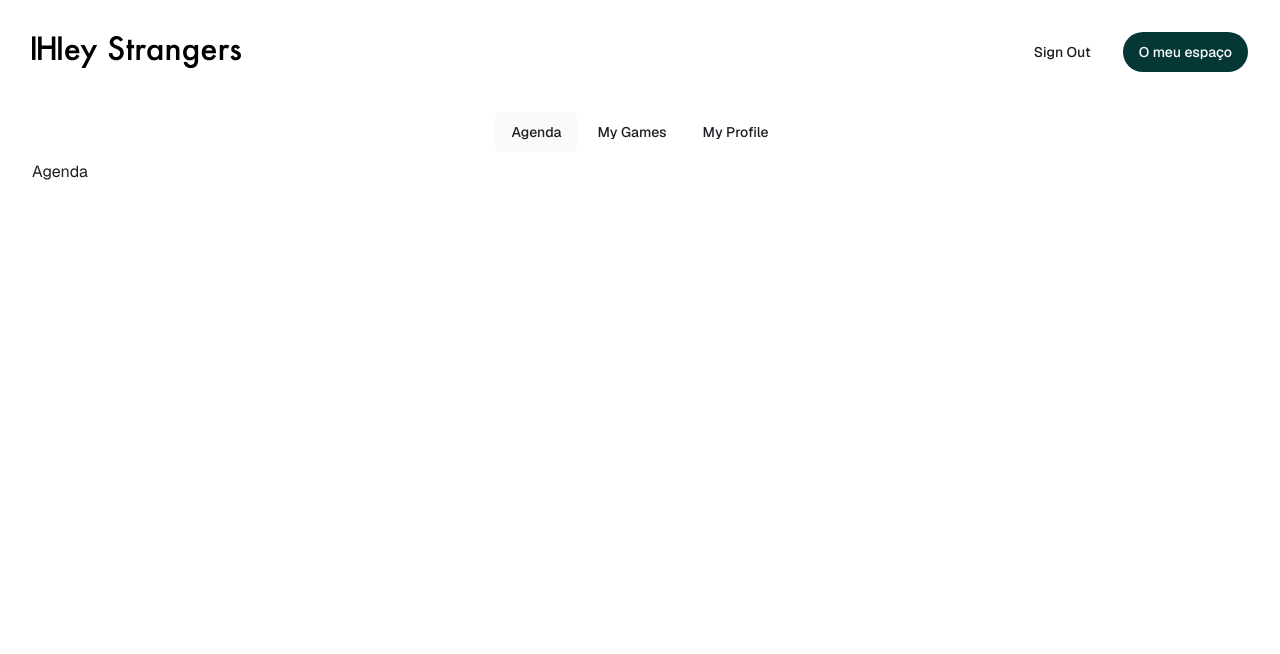
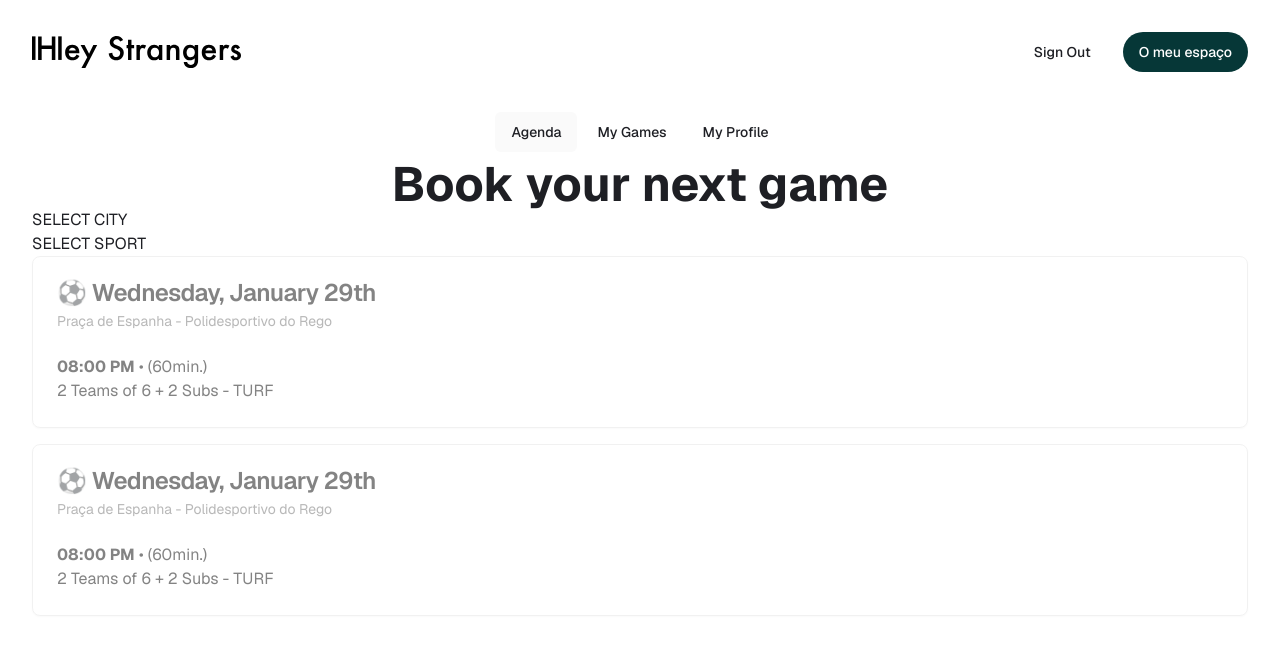
Before and after one commit to Marantesss/hey-strangers-app, a Next.js app: page /app/agenda in a window 1280 px wide. Shown: the top 654 px of the page. Built offline with nearby package versions, Linux system fonts and the light colour scheme.

Commit message:
chore: start agenda

```diff
--- a/app/app/agenda/page.tsx
+++ b/app/app/agenda/page.tsx
@@ -1,10 +1,21 @@
+import GameCard from "@/features/game/components/GameCard";
 import { NextPage } from "next";
 
 const AgendaPage: NextPage = () => {
   return (
-    <div>
-      <h1>Agenda</h1>
-    </div>
+    <main>
+      <h1 className="text-5xl font-bold text-center">Book your next game</h1>
+
+      <div>
+        <div>SELECT CITY</div>
+        <div>SELECT SPORT</div>
+      </div>
+
+      <div className="space-y-4">
+        <GameCard />
+        <GameCard />
+      </div>
+    </main>
   )
 }
 
--- a/app/app/games/page.tsx
+++ b/app/app/games/page.tsx
@@ -3,7 +3,9 @@ import { NextPage } from "next";
 const GamesPage: NextPage = () => {
   return (
     <main>
-      <h1>Games</h1>
+      <div>
+        TAB HERE
+      </div>
     </main>
   )
 }
--- a/app/app/layout.tsx
+++ b/app/app/layout.tsx
@@ -12,7 +12,7 @@ const AppLayout: React.FC<PropsWithChildren> = async ({ children }) => {
         <Logo />
         <div className="flex items-center gap-4">
           <Button variant="ghost" onClick={signOutAction}>
-              Sign Out
+            Sign Out
           </Button>
           <Button >
             O meu espaço
```
